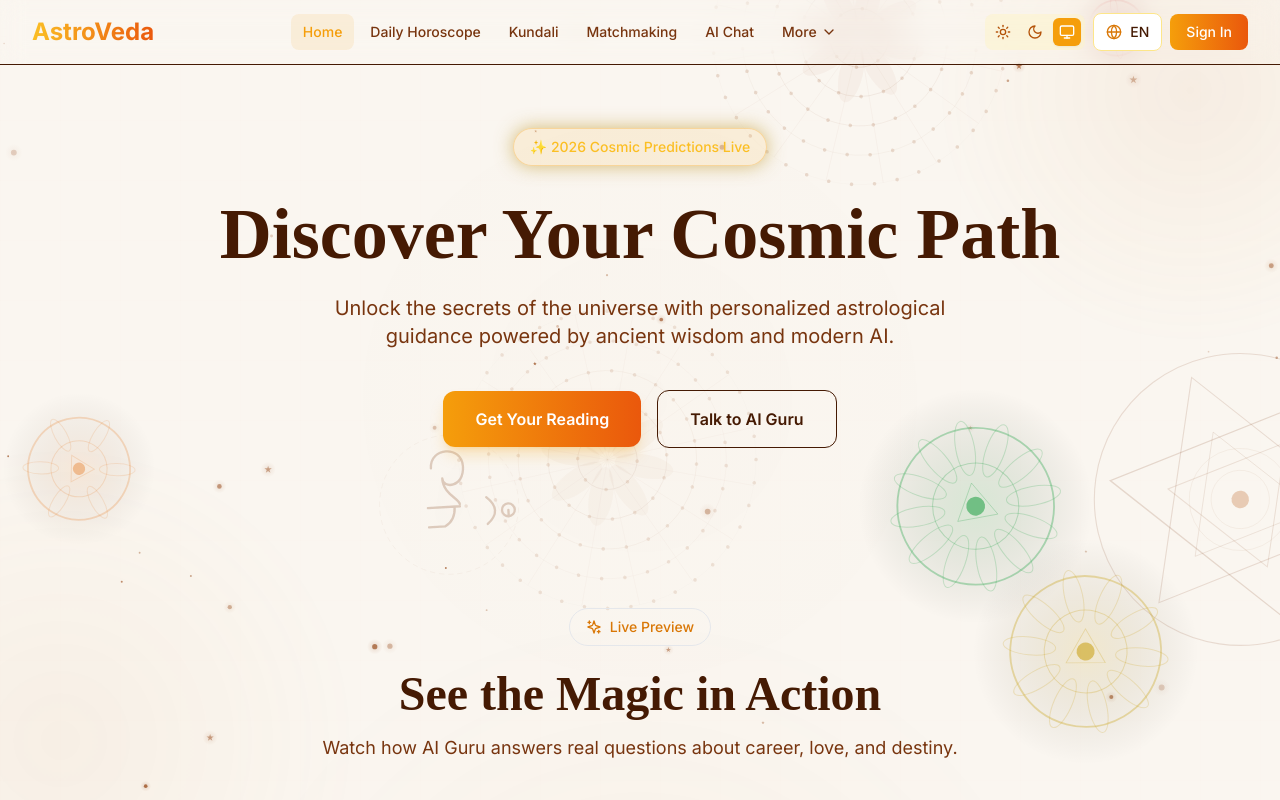
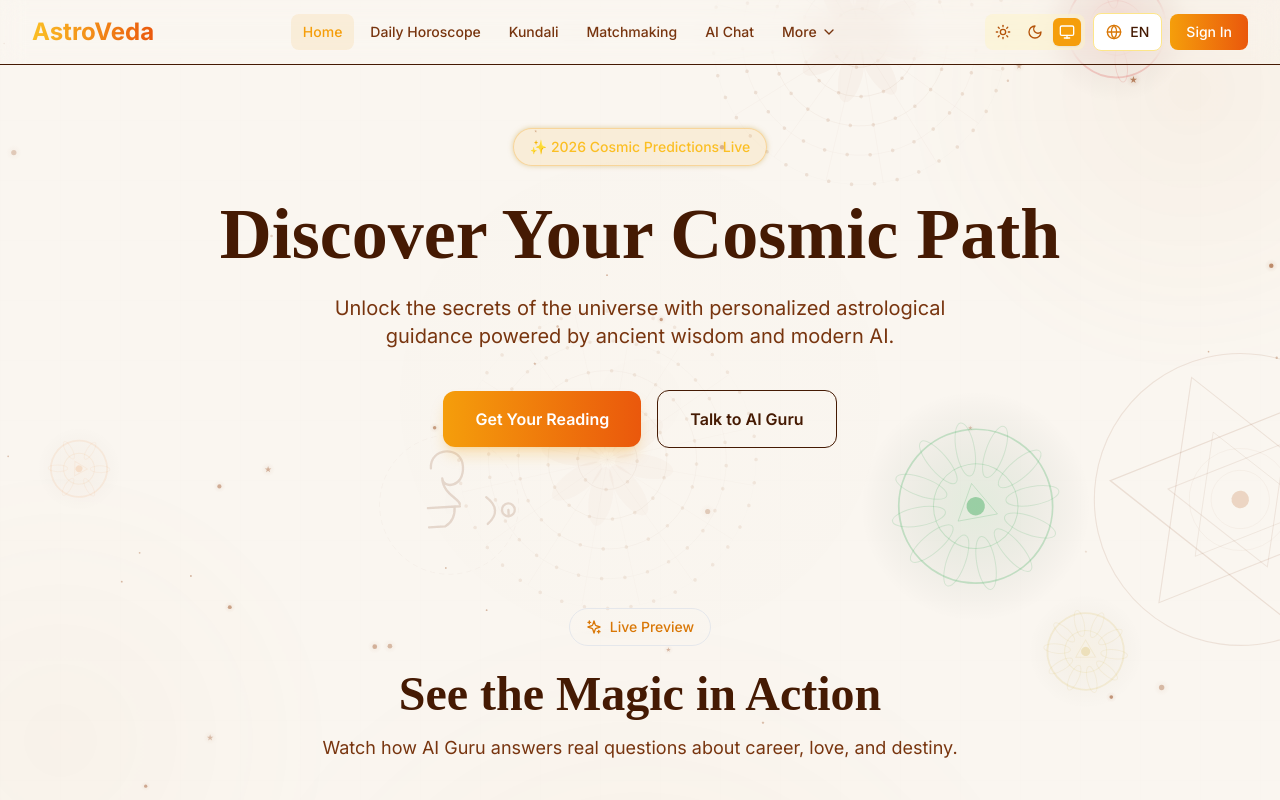
Before and after one commit to seetu09/astro-sage-ai, a Next.js app: page / in a window 1280 px wide. Shown: the top 800 px of the page. Built offline with nearby package versions, Linux system fonts and the light colour scheme.

Commit message:
often day mode background opacity & flicker

```diff
--- a/app/components/CosmicBackground.tsx
+++ b/app/components/CosmicBackground.tsx
@@ -77,19 +77,17 @@ export default function CosmicBackground() {
 
     const createParticles = () => {
       particles = [];
-      // FIX: more particles in day mode
-      const count = Math.min(isDark ? 80 : 90, Math.floor((canvas.width * canvas.height) / 25000));
+      const count = Math.min(isDark ? 80 : 70, Math.floor((canvas.width * canvas.height) / 25000));
 
       for (let i = 0; i < count; i++) {
         particles.push({
           x: Math.random() * canvas.width,
           y: Math.random() * canvas.height,
-          size: Math.random() * (isDark ? 2.5 : 2.5) + 0.5,
+          size: Math.random() * (isDark ? 2.5 : 2.2) + 0.5,
           speedX: (Math.random() - 0.5) * 0.15,
           speedY: (Math.random() - 0.5) * 0.15,
-          // FIX: day opacity raised from 0.1–0.5 to 0.35–0.85
-          opacity: Math.random() * (isDark ? 0.6 : 0.5) + (isDark ? 0.2 : 0.35),
-          twinkleSpeed: Math.random() * 0.02 + 0.005,
+          opacity: Math.random() * (isDark ? 0.6 : 0.4) + (isDark ? 0.2 : 0.25),
+          twinkleSpeed: Math.random() * (isDark ? 0.02 : 0.012) + (isDark ? 0.005 : 0.003),
           twinklePhase: Math.random() * Math.PI * 2,
           type: Math.random() > 0.7 ? 'star' : 'dot',
         });
@@ -116,9 +114,8 @@ export default function CosmicBackground() {
           size: Math.random() * 50 + 40,
           rotation: Math.random() * Math.PI * 2,
           rotationSpeed: (Math.random() - 0.5) * 0.002,
-          // FIX: day opacity raised from 0.04–0.10 to 0.18–0.32
-          opacity: Math.random() * (isDark ? 0.1 : 0.14) + (isDark ? 0.06 : 0.18),
-          pulseSpeed: Math.random() * 0.008 + 0.003,
+          opacity: Math.random() * (isDark ? 0.1 : 0.10) + (isDark ? 0.06 : 0.12),
+          pulseSpeed: Math.random() * (isDark ? 0.008 : 0.005) + (isDark ? 0.003 : 0.002),
           pulsePhase: Math.random() * Math.PI * 2,
           color: data.color,
           petals: data.petals,
@@ -138,8 +135,7 @@ export default function CosmicBackground() {
           size: Math.random() * 100 + 70,
           rotation: Math.random() * Math.PI * 2,
           rotationSpeed: (Math.random() - 0.5) * 0.0015,
-          // FIX: day opacity raised from 0.03–0.08 to 0.12–0.22
-          opacity: Math.random() * (isDark ? 0.08 : 0.10) + (isDark ? 0.05 : 0.10),
+          opacity: Math.random() * (isDark ? 0.08 : 0.08) + (isDark ? 0.05 : 0.07),
           type: types[i % types.length],
         });
       }
@@ -406,10 +402,9 @@ export default function CosmicBackground() {
         if (p.y > canvas.height) p.y = 0;
 
         const twinkle = Math.sin(time * p.twinkleSpeed + p.twinklePhase);
-        // FIX: gentler twinkle floor in day mode so particles never vanish
         const currentOpacity = isDark
           ? p.opacity * (0.5 + 0.5 * twinkle)
-          : p.opacity * (0.7 + 0.3 * twinkle);
+          : p.opacity * (0.8 + 0.2 * twinkle);
 
         if (p.type === 'star') {
           drawStar(p.x, p.y, p.size * 1.5, currentOpacity);
@@ -424,7 +419,7 @@ export default function CosmicBackground() {
           ctx.beginPath();
           ctx.arc(p.x, p.y, p.size * 3, 0, Math.PI * 2);
           const gradient = ctx.createRadialGradient(p.x, p.y, 0, p.x, p.y, p.size * 3);
-          gradient.addColorStop(0, `rgba(${colors.star}, ${currentOpacity * (isDark ? 0.4 : 0.25)})`);
+          gradient.addColorStop(0, `rgba(${colors.star}, ${currentOpacity * (isDark ? 0.4 : 0.18)})`);
           gradient.addColorStop(1, `rgba(${colors.star}, 0)`);
           ctx.fillStyle = gradient;
           ctx.fill();
--- a/app/components/WarmGlow.tsx
+++ b/app/components/WarmGlow.tsx
@@ -1,64 +1,79 @@
 'use client';
 
 import { motion } from 'framer-motion';
+import { useTheme } from '../context/ThemeContext';
 
 export default function WarmGlow() {
+  const { resolvedTheme, mounted } = useTheme();
+  const isDark = mounted ? resolvedTheme === 'night' : false;
+
+  const topOrbOpacity = isDark ? [0.15, 0.25, 0.15] : [0.10, 0.18, 0.10];
+  const topOrbDuration = isDark ? 8 : 12;
+  const topOrbBg = isDark
+    ? 'radial-gradient(circle, rgba(201, 120, 42, 0.4) 0%, rgba(232, 168, 92, 0.2) 40%, transparent 70%)'
+    : 'radial-gradient(circle, rgba(201, 120, 42, 0.28) 0%, rgba(232, 168, 92, 0.14) 40%, transparent 70%)';
+
+  const bottomOrbOpacity = isDark ? [0.10, 0.20, 0.10] : [0.07, 0.14, 0.07];
+  const bottomOrbDuration = isDark ? 10 : 15;
+  const bottomOrbBg = isDark
+    ? 'radial-gradient(circle, rgba(201, 120, 42, 0.3) 0%, rgba(232, 168, 92, 0.15) 40%, transparent 70%)'
+    : 'radial-gradient(circle, rgba(201, 120, 42, 0.22) 0%, rgba(232, 168, 92, 0.10) 40%, transparent 70%)';
+
+  const centerGlowOpacity = isDark ? [0.05, 0.10, 0.05] : [0.03, 0.06, 0.03];
+  const centerGlowDuration = isDark ? 6 : 9;
+  const centerGlowBg = isDark
+    ? 'radial-gradient(circle, rgba(201, 120, 42, 0.2) 0%, transparent 60%)'
+    : 'radial-gradient(circle, rgba(201, 120, 42, 0.14) 0%, transparent 60%)';
+
+  const gridOpacity = isDark ? 0.02 : 0.012;
+
   return (
     <div className="fixed inset-0 pointer-events-none z-0 overflow-hidden">
-      {/* Top-right warm orb */}
       <motion.div
         animate={{
           scale: [1, 1.2, 1],
-          opacity: [0.15, 0.25, 0.15],
+          opacity: topOrbOpacity,
         }}
         transition={{
-          duration: 8,
+          duration: topOrbDuration,
           repeat: Infinity,
           ease: 'easeInOut',
         }}
         className="absolute -top-40 -right-40 w-[500px] h-[500px] rounded-full"
-        style={{
-          background: 'radial-gradient(circle, rgba(201, 120, 42, 0.4) 0%, rgba(232, 168, 92, 0.2) 40%, transparent 70%)',
-        }}
+        style={{ background: topOrbBg }}
       />
 
-      {/* Bottom-left warm orb */}
       <motion.div
         animate={{
           scale: [1.2, 1, 1.2],
-          opacity: [0.1, 0.2, 0.1],
+          opacity: bottomOrbOpacity,
         }}
         transition={{
-          duration: 10,
+          duration: bottomOrbDuration,
           repeat: Infinity,
           ease: 'easeInOut',
         }}
         className="absolute -bottom-60 -left-60 w-[600px] h-[600px] rounded-full"
-        style={{
-          background: 'radial-gradient(circle, rgba(201, 120, 42, 0.3) 0%, rgba(232, 168, 92, 0.15) 40%, transparent 70%)',
-        }}
+        style={{ background: bottomOrbBg }}
       />
 
-      {/* Center subtle glow */}
       <motion.div
         animate={{
-          opacity: [0.05, 0.1, 0.05],
+          opacity: centerGlowOpacity,
         }}
         transition={{
-          duration: 6,
+          duration: centerGlowDuration,
           repeat: Infinity,
           ease: 'easeInOut',
         }}
         className="absolute top-1/2 left-1/2 -translate-x-1/2 -translate-y-1/2 w-[800px] h-[800px] rounded-full"
-        style={{
-          background: 'radial-gradient(circle, rgba(201, 120, 42, 0.2) 0%, transparent 60%)',
-        }}
+        style={{ background: centerGlowBg }}
       />
 
-      {/* Subtle grid pattern overlay */}
       <div
-        className="absolute inset-0 opacity-[0.02]"
+        className="absolute inset-0"
         style={{
+          opacity: gridOpacity,
           backgroundImage: `
             linear-gradient(rgba(201, 120, 42, 0.3) 1px, transparent 1px),
             linear-gradient(90deg, rgba(201, 120, 42, 0.3) 1px, transparent 1px)
--- a/app/globals.css
+++ b/app/globals.css
@@ -136,6 +136,10 @@ h1, h2, h3, h4, h5, h6 {
   }
 
   .animate-glow {
+    animation: glow 3.2s ease-in-out infinite alternate;
+  }
+
+  .dark .animate-glow {
     animation: glow 2s ease-in-out infinite alternate;
   }
 }
@@ -158,6 +162,11 @@ h1, h2, h3, h4, h5, h6 {
 }
 
 @keyframes twinkle {
+  0%, 100% { opacity: 0.2; }
+  50% { opacity: 0.6; }
+}
+
+@keyframes twinkle-dark {
   0%, 100% { opacity: 0.3; }
   50% { opacity: 1; }
 }
@@ -166,7 +175,11 @@ h1, h2, h3, h4, h5, h6 {
   position: absolute;
   background: var(--accent-light);
   border-radius: 50%;
-  animation: twinkle 3s ease-in-out infinite;
+  animation: twinkle 4.5s ease-in-out infinite;
+}
+
+.dark .star {
+  animation: twinkle-dark 3s ease-in-out infinite;
 }
 
 .hindi-text {
@@ -208,7 +221,12 @@ h1, h2, h3, h4, h5, h6 {
     radial-gradient(1px 1px at 350px 70px, var(--accent-light), transparent);
   background-repeat: repeat;
   background-size: 400px 120px;
+  opacity: 0.25;
+  pointer-events: none;
+  animation: twinkle 8s ease-in-out infinite;
+}
+
+.dark .cosmic-bg::before {
   opacity: 0.4;
-  pointer-events: none;
-  animation: twinkle 4s ease-in-out infinite;
+  animation: twinkle-dark 4s ease-in-out infinite;
 }
```
